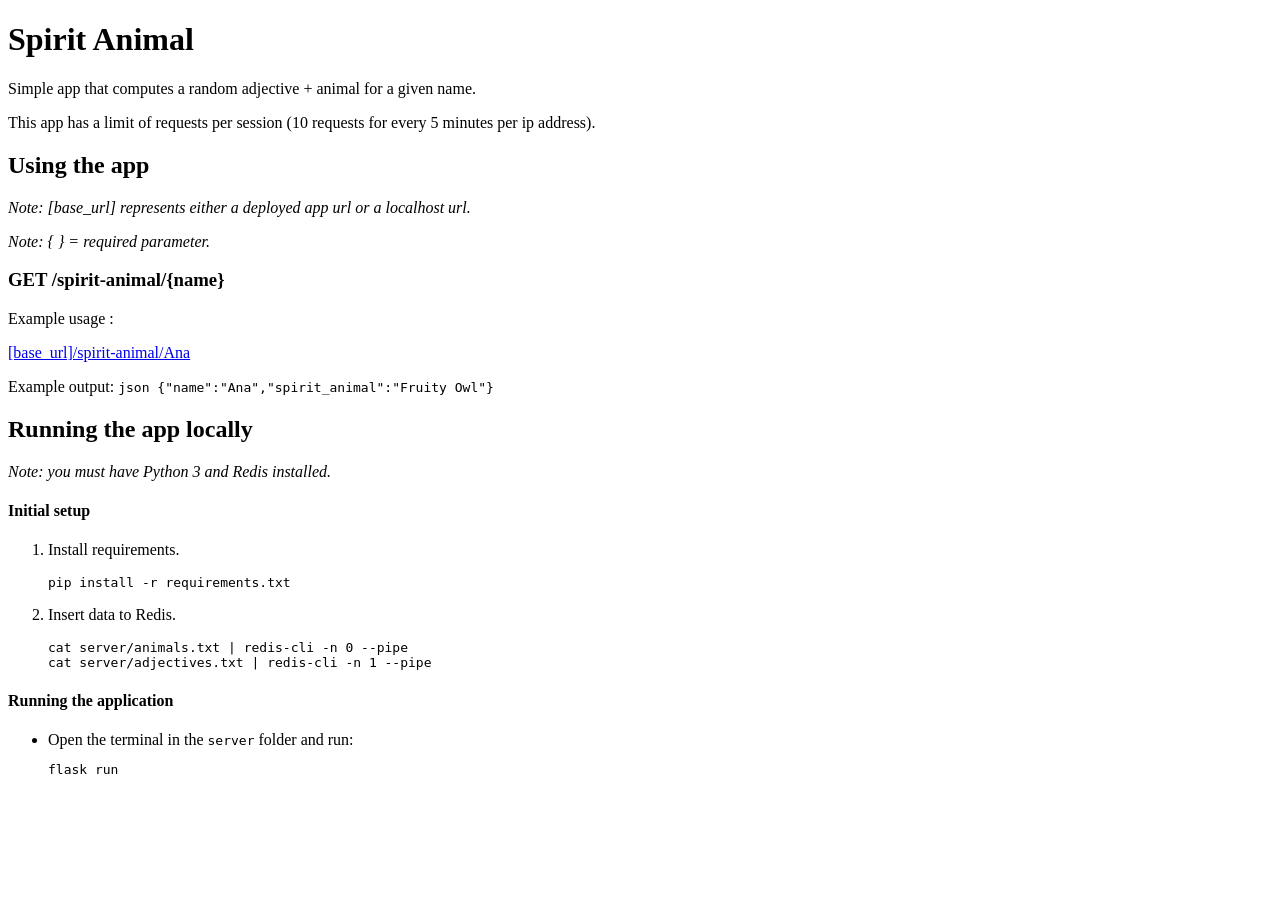
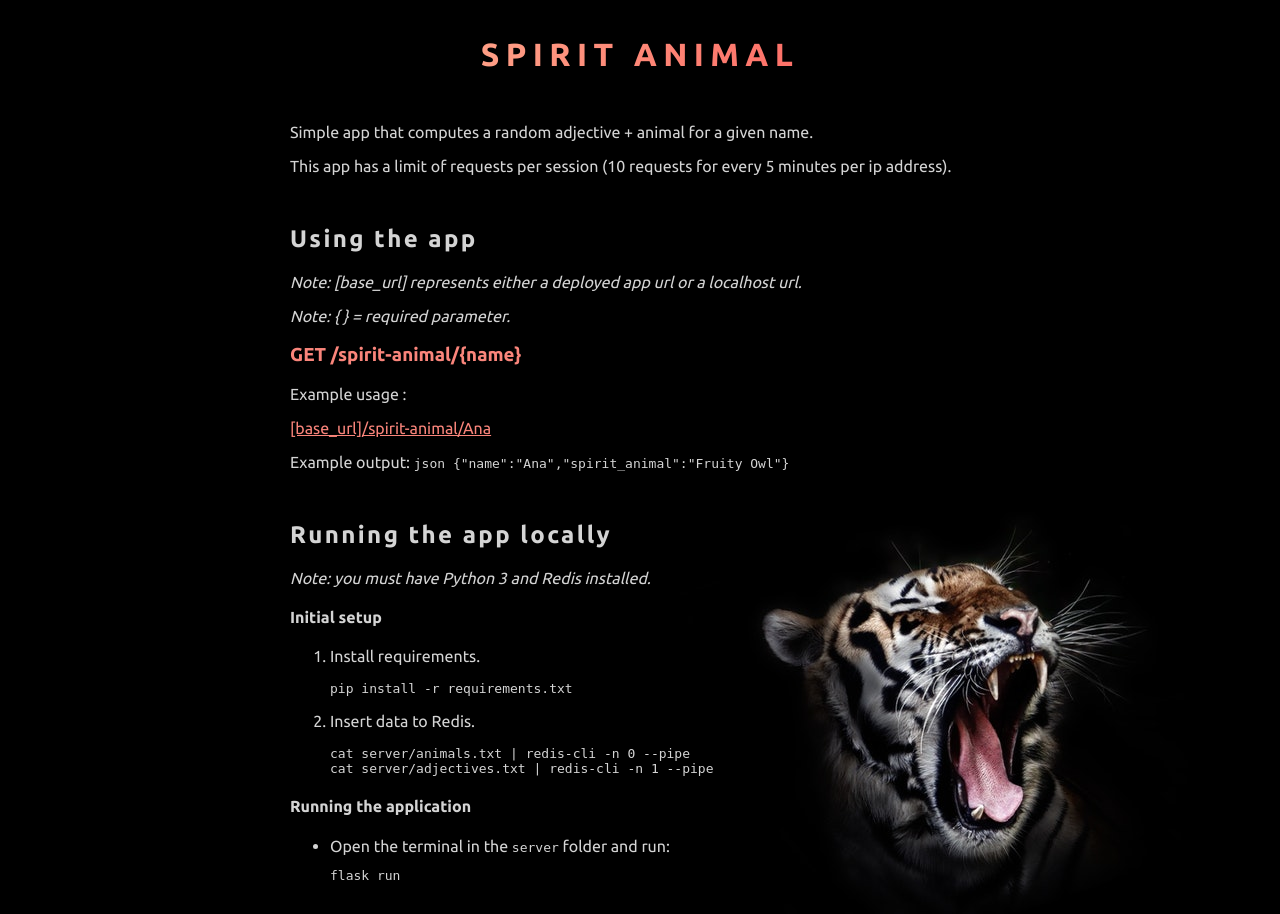
Before and after one commit to anagilda/spirit-animal, a Flask app: page / in a window 1280 px wide. Before the commit the page ends 774 px from the top, so only its background shows below. Run offline with Flask 2, Linux system fonts and the light colour scheme.

Commit message:
Add styles

```diff
--- /dev/null
+++ b/server/static/css/main.css
@@ -0,0 +1,44 @@
+@import url(https://fonts.googleapis.com/css?family=Ubuntu:400,700);
+
+:root {
+    --light-coral: rgb(255,186,151);
+    --coral: rgb(250, 133, 123);
+    --dark-coral: rgb(252,84,86);
+    --main-color: rgb(212, 212, 212);
+}
+html {
+    font-family: "Ubuntu", sans-serif;
+    color: var(--main-color);
+}
+
+body {
+    max-width: 700px;
+    margin: auto;
+    padding: 15px;
+    background-color: black;
+    background-image: url(../img/main.jpg);
+    background-repeat: no-repeat;
+    background-attachment: fixed;
+    background-position: bottom 0px right 0px;
+}
+
+h1 {
+    text-align: center;
+    text-transform: uppercase;
+    font-weight: 700;
+    letter-spacing: 0.2em;
+    background: linear-gradient(to right, var(--light-coral) 0%, var(--dark-coral) 100%);
+    background-clip: text;
+    -webkit-background-clip: text;
+    -webkit-text-fill-color: transparent;
+    margin-bottom: 50px;
+}
+
+h2 {
+    margin-top: 50px;
+    letter-spacing: 0.1em;
+}
+
+strong, a {
+    color: var(--coral);
+}
--- a/server/templates/index.html
+++ b/server/templates/index.html
@@ -2,6 +2,7 @@
 <html>
   <head>
     <title>Spirit Animal</title>
+    <link rel="stylesheet" href="{{ url_for('static', filename='css/main.css') }}">
   </head>
   <body>
     {{ instructions }}
```
Also changed, not shown: readme.md, server/static/img/main.jpg (added), 1 other file.
